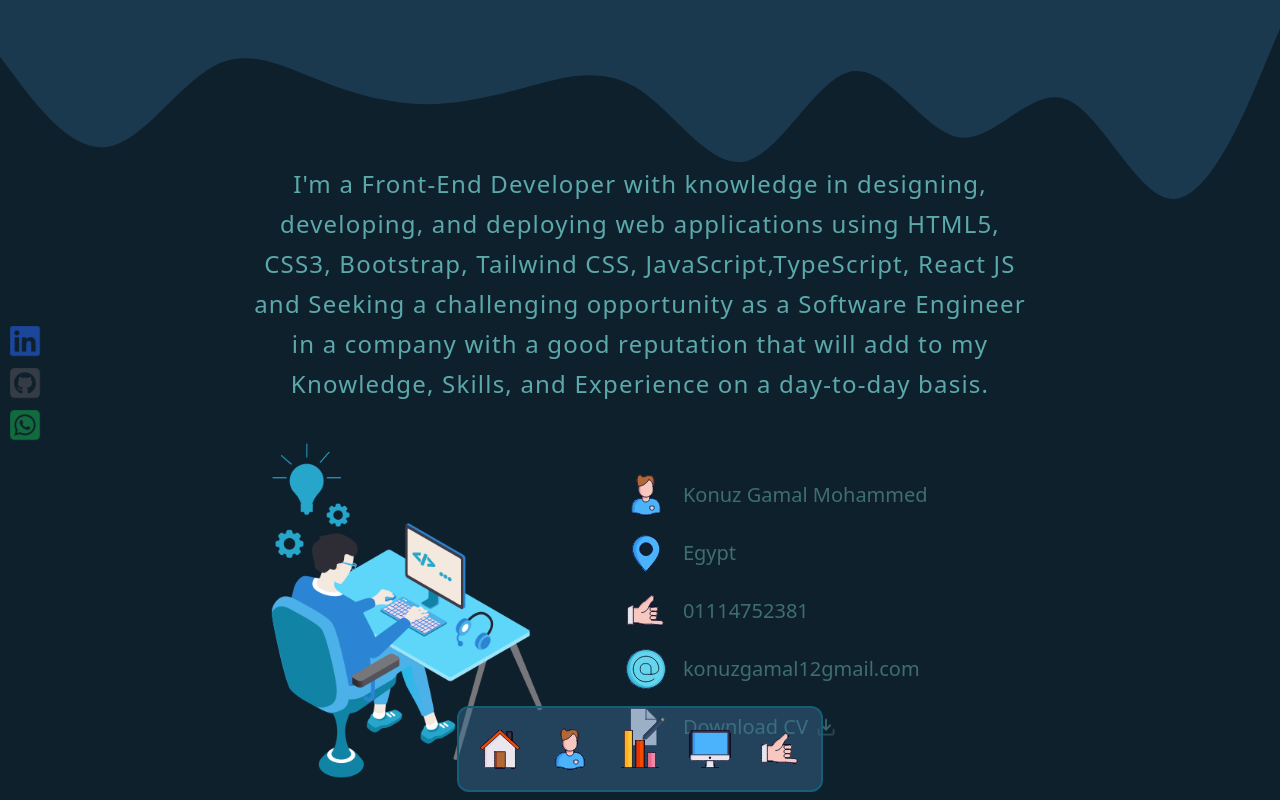
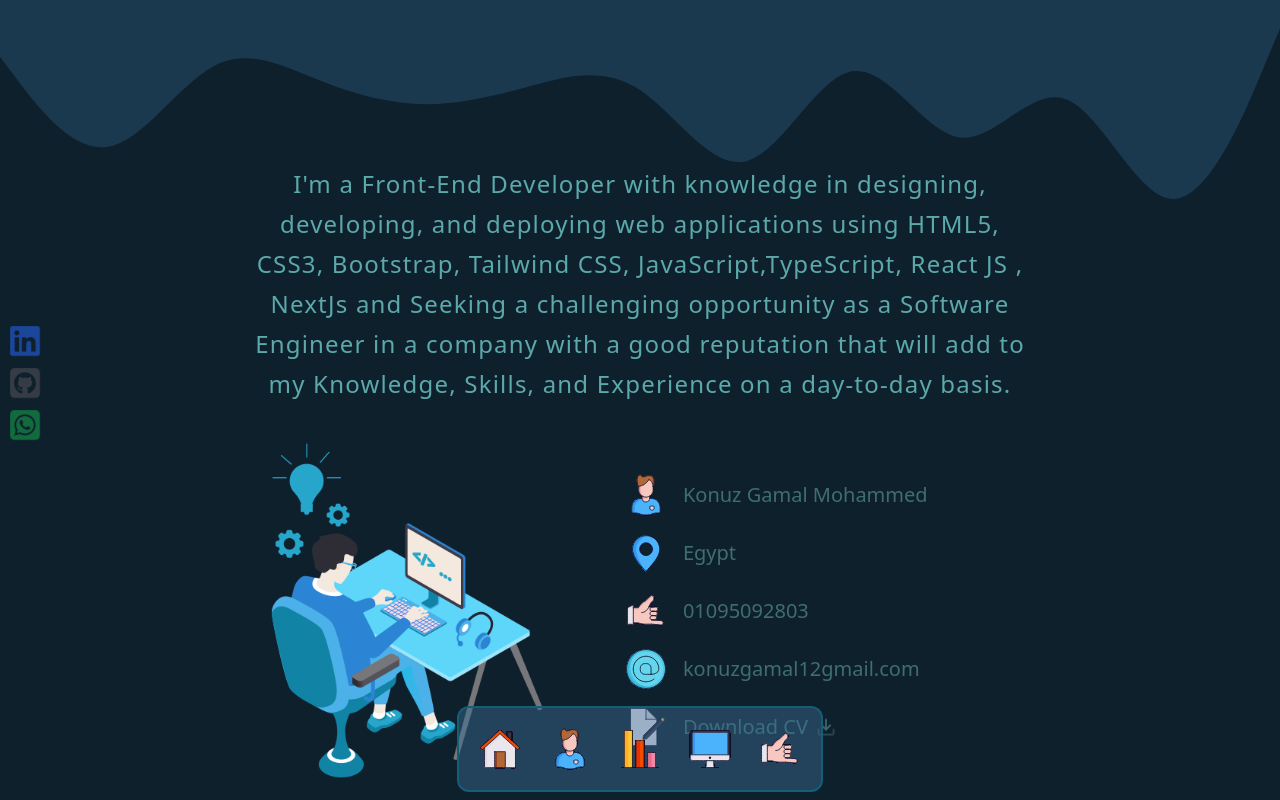
Before and after one commit to KONOZGAMAL/Portfolio-WebSite, a React (Vite) app: page /about in a window 1280 px wide. Built offline with nearby package versions, Linux system fonts and the light colour scheme.

Commit message:
Latest project update

```diff
--- a/src/Pages/About/About.jsx
+++ b/src/Pages/About/About.jsx
@@ -5,12 +5,12 @@ export default function About() {
       <div className="container mx-auto px-5 md:px-14 justify-center items-center lg:items-start gap-4">
         <div className="flex flex-col justify-center items-center gap-4">
           <p className="md:w-[70%] tracking-wider px-3  mx-auto text-2xl text-center leading-10 text-[#5ba9ab] ">
-          I'm a Front-End Developer with knowledge in designing,
-           developing, and deploying web applications using HTML5,
-            CSS3, Bootstrap, Tailwind CSS, JavaScript,TypeScript, React JS and Seeking a challenging
-            opportunity as a Software Engineer in a company with a good reputation that will
-             add to my Knowledge,
-           Skills, and Experience on a day-to-day basis.
+            I'm a Front-End Developer with knowledge in designing, developing,
+            and deploying web applications using HTML5, CSS3, Bootstrap,
+            Tailwind CSS, JavaScript,TypeScript, React JS , NextJs and Seeking a
+            challenging opportunity as a Software Engineer in a company with a
+            good reputation that will add to my Knowledge, Skills, and
+            Experience on a day-to-day basis.
           </p>
           <div className="flex items-center flex-col lg:flex-row justify-center gap-2 mx-auto">
             <div>
@@ -53,7 +53,7 @@ export default function About() {
                   height={"50px"}
                   width={"50px"}
                 />
-                01114752381
+                01095092803
               </li>
               <li className="flex gap-3 items-center text-lg md:text-xl text-wrap text-[#3e6e6f]">
                 {" "}
```
Lines whose indentation alone changed are shown as unchanged.
